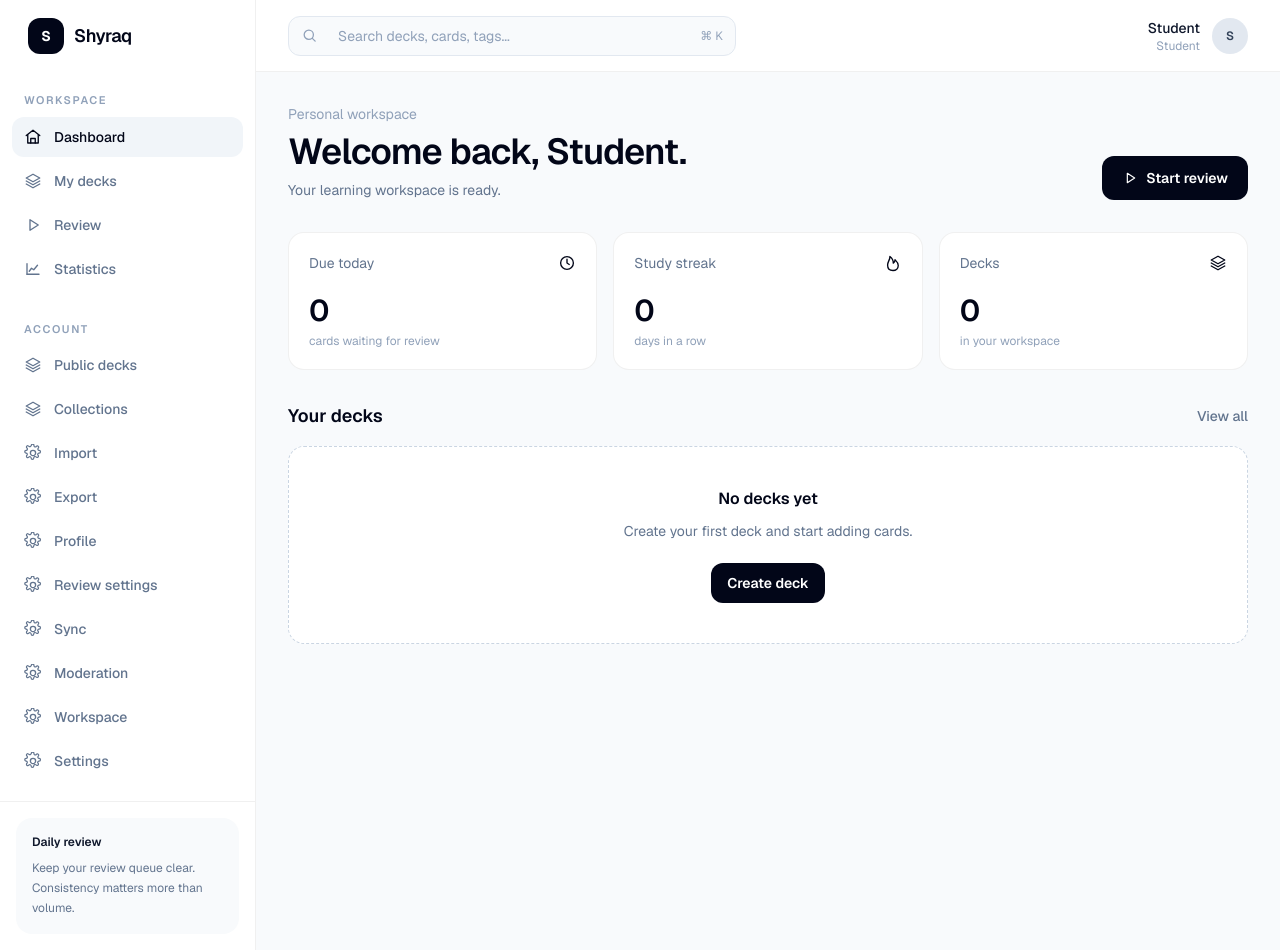
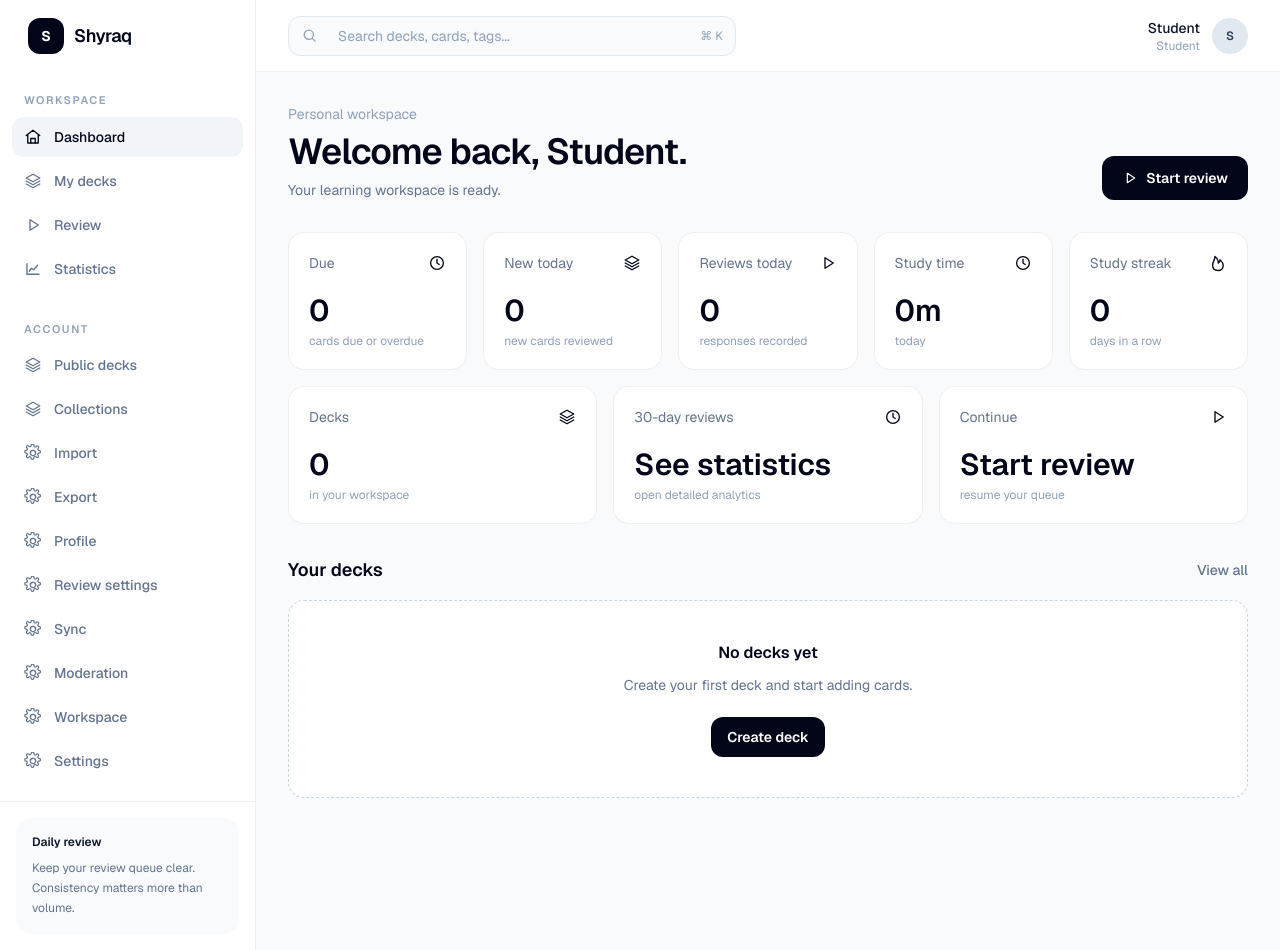
Before and after one commit to Dinislam2009/shyraq, a Next.js app: page /dashboard in a window 1280 px wide. Built offline with nearby package versions, Linux system fonts and the light colour scheme; no server answers.

Commit message:
feat: surface fuller daily learning metrics on dashboard

```diff
--- a/src/app/dashboard/page.tsx
+++ b/src/app/dashboard/page.tsx
@@ -15,10 +15,17 @@ export default async function DashboardPage() {
           <div><p className="mb-2 text-sm text-slate-400">Personal workspace</p><h1 className="text-3xl font-semibold tracking-tight sm:text-4xl">Welcome back, {displayName}.</h1><p className="mt-2 text-sm text-slate-500">Your learning workspace is ready.</p></div>
           <Link href="/review" className="inline-flex h-11 items-center justify-center gap-2 rounded-xl bg-slate-950 px-5 text-sm font-semibold text-white hover:bg-slate-800"><PlayIcon size={16}/>Start review</Link>
         </div>
-        <section className="grid gap-4 sm:grid-cols-3">
-          <Stat icon={<ClockIcon size={18}/>} label="Due today" value={String(stats.dueToday)} sub="cards waiting for review"/>
+        <section className="grid gap-4 sm:grid-cols-2 lg:grid-cols-5">
+          <Stat icon={<ClockIcon size={18}/>} label="Due" value={String(stats.dueToday)} sub="cards due or overdue"/>
+          <Stat icon={<LayersIcon size={18}/>} label="New today" value={String(stats.newToday)} sub="new cards reviewed"/>
+          <Stat icon={<PlayIcon size={18}/>} label="Reviews today" value={String(stats.reviewsToday)} sub="responses recorded"/>
+          <Stat icon={<ClockIcon size={18}/>} label="Study time" value={String(stats.studyMinutesToday)+"m"} sub={stats.accuracyToday===null?"today":"today · "+stats.accuracyToday+"% accuracy"}/>
           <Stat icon={<FlameIcon size={18}/>} label="Study streak" value={String(stats.streak)} sub="days in a row"/>
+        </section>
+        <section className="mt-4 grid gap-4 sm:grid-cols-3">
           <Stat icon={<LayersIcon size={18}/>} label="Decks" value={String(decks.length)} sub="in your workspace"/>
+          <Stat icon={<ClockIcon size={18}/>} label="30-day reviews" value="See statistics" sub="open detailed analytics"/>
+          <Stat icon={<PlayIcon size={18}/>} label="Continue" value="Start review" sub="resume your queue"/>
         </section>
         <section className="mt-8">
           <div className="mb-4 flex items-center justify-between"><h2 className="text-lg font-semibold">Your decks</h2><Link href="/decks" className="text-sm font-medium text-slate-500 hover:text-slate-900">View all</Link></div>
```
